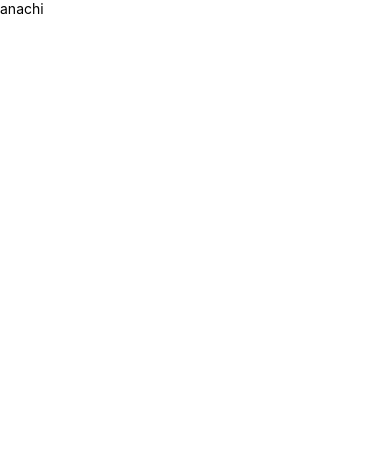
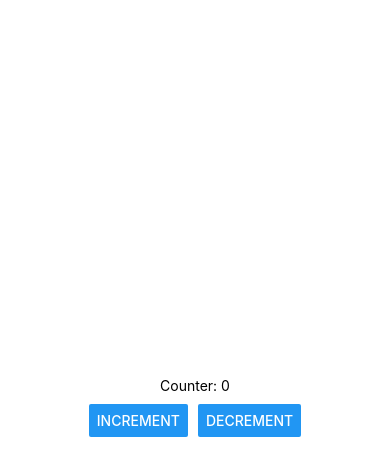
Before and after one commit to FranCarn/Counter-Native, a React Native app: screen / in a window 390 px wide. Shown: the top 476 px of the page. Built offline with nearby package versions, Linux system fonts and the light colour scheme.

Commit message:
Counter ready

```diff
--- a/App.tsx
+++ b/App.tsx
@@ -1,11 +1,12 @@
 import React from 'react';
-import {Text, View} from 'react-native';
+import { CounterScreen, TestScreen } from './src/screens';
 
 const App = () => {
   return (
-    <View>
-      <Text>anachi</Text>
-    </View>
+    <>
+      {/* <TestScreen /> */}
+      <CounterScreen />
+    </>
   );
 };
 
--- /dev/null
+++ b/src/screens/CounterScreen.tsx
@@ -0,0 +1,22 @@
+import React, { useState } from 'react';
+import { Button, Text, View } from 'react-native';
+
+export const CounterScreen = () => {
+  const [counter, setCounter] = useState(0);
+  return (
+    <View
+      style={{
+        flex: 1,
+        justifyContent: 'center',
+        alignItems: 'center',
+        top: -15,
+      }}
+    >
+      <Text>Counter: {counter}</Text>
+      <View style={{ display: 'flex', flexDirection: 'row', gap: 10, marginTop: 10 }}>
+        <Button title="Increment" onPress={() => setCounter((prev) => prev + 1)} />
+        <Button title="Decrement" onPress={() => setCounter((prev) => prev - 1)} />
+      </View>
+    </View>
+  );
+};
--- /dev/null
+++ b/src/screens/TestScreen.tsx
@@ -0,0 +1,10 @@
+import React from 'react';
+import { Text, View } from 'react-native';
+
+export const TestScreen = () => {
+  return (
+    <View style={{ flex: 1, justifyContent: 'center' }}>
+      <Text style={{ fontSize: 50, textAlign: 'center' }}>Test</Text>
+    </View>
+  );
+};
--- /dev/null
+++ b/src/screens/index.ts
@@ -0,0 +1,2 @@
+export * from './CounterScreen';
+export * from './TestScreen';
```
Also changed, not shown: .eslintrc.js, .prettierrc.js.
